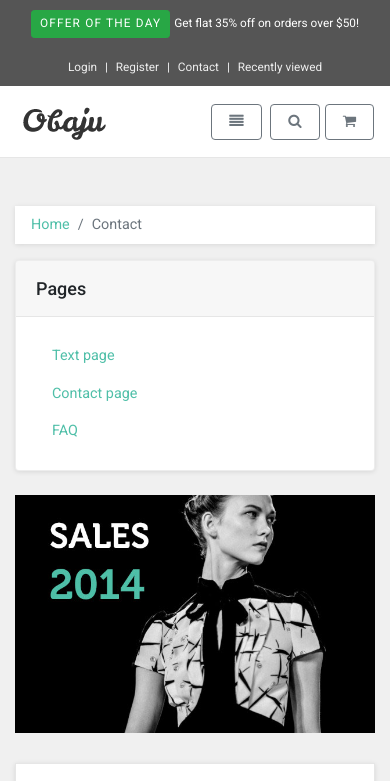
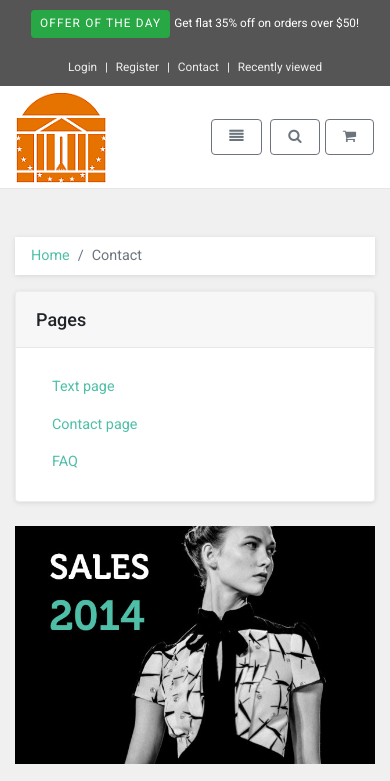
Before and after one commit to advaitk13/HoosHacks, a website: page contact.html in a window 390 px wide. Shown: the top 781 px of the page. Drawn offline with Linux system fonts and the light colour scheme; some packages are replaced by stand-ins of ours.

Commit message:
Fooled around with the logo and changed titles

```diff
--- a/contact.html
+++ b/contact.html
@@ -3,7 +3,7 @@
   <head>
     <meta charset="utf-8">
     <meta http-equiv="X-UA-Compatible" content="IE=edge">
-    <title>Obaju : e-commerce template</title>
+    <title>HoosCleanin - Student Cleaning Service</title>
     <meta name="description" content="">
     <meta name="viewport" content="width=device-width, initial-scale=1">
     <meta name="robots" content="all,follow">
@@ -77,7 +77,7 @@
 
       </div>
       <nav class="navbar navbar-expand-lg">
-        <div class="container"><a href="index.html" class="navbar-brand home"><img src="img/logo.png" alt="Obaju logo" class="d-none d-md-inline-block"><img src="img/logo-small.png" alt="Obaju logo" class="d-inline-block d-md-none"><span class="sr-only">Obaju - go to homepage</span></a>
+        <div class="container"><a href="index.html" class="navbar-brand home"><img src="img/logo.png" alt="Obaju logo" class="d-none d-md-inline-block"><img src="img/logo.png" alt="Obaju logo" class="d-inline-block d-md-none"><span class="sr-only">Obaju - go to homepage</span></a>
           <div class="navbar-buttons">
             <button type="button" data-toggle="collapse" data-target="#navigation" class="btn btn-outline-secondary navbar-toggler"><span class="sr-only">Toggle navigation</span><i class="fa fa-align-justify"></i></button>
             <button type="button" data-toggle="collapse" data-target="#search" class="btn btn-outline-secondary navbar-toggler"><span class="sr-only">Toggle search</span><i class="fa fa-search"></i></button><a href="basket.html" class="btn btn-outline-secondary navbar-toggler"><i class="fa fa-shopping-cart"></i></a>
```
Also changed, not shown: index.html (+2 -2 lines), register.html (+1 -1 lines), text.html (+2 -2 lines).
